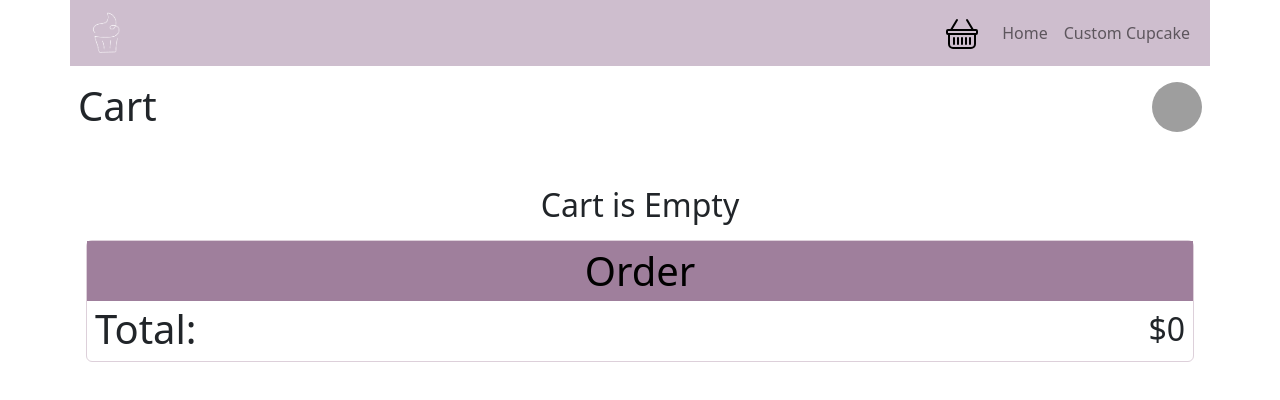
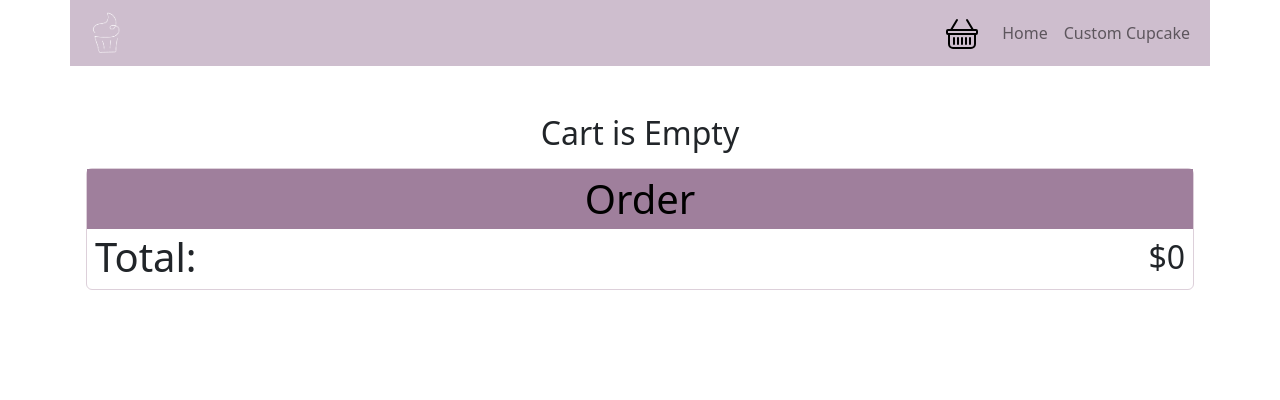
Before and after one commit to Gurb-S/cupcakemakes, a React (Create React App) app: page /cart in a window 1280 px wide. Shown: the top 400 px of the page. Built offline with nearby package versions, Linux system fonts and the light colour scheme; grey boxes are pictures that could not be loaded.

Commit message:
add dynamic header

```diff
--- a/src/components/Cart.js
+++ b/src/components/Cart.js
@@ -33,11 +33,12 @@ export function Cart() {
 
     return (
         <div>
-            <div className="mt-3 mx-2 d-flex justify-content-between">
+            {/* <div className="mt-3 mx-2 d-flex justify-content-between">
                 <BackBtn />
                 <h1 className="align-self-center">Cart</h1>
                 <a href="/"><img src={"https://ik.imagekit.io/dod5kjssy/imgs/logo"} height={50} width={50} alt="logo" className="rounded-circle"></img></a>
-            </div>
+            </div> */}
+            <BackBtn page={"Cart"}/>
             {numberOfItemsInCart ? cupcakeDetails : <h2 className="text-center mt-5">Cart is Empty</h2>}
             <Total />
             {numberOfItemsInCart ? <OrderDate /> : null}
```
